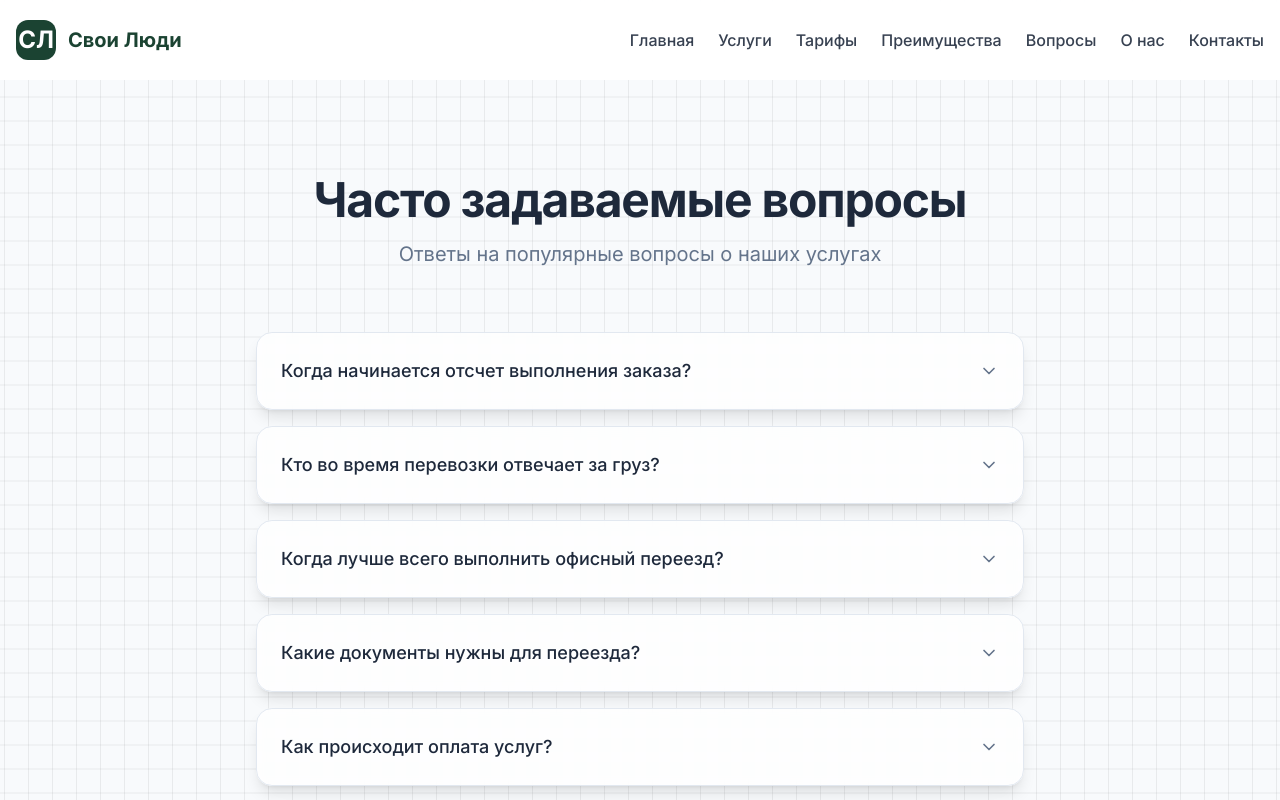
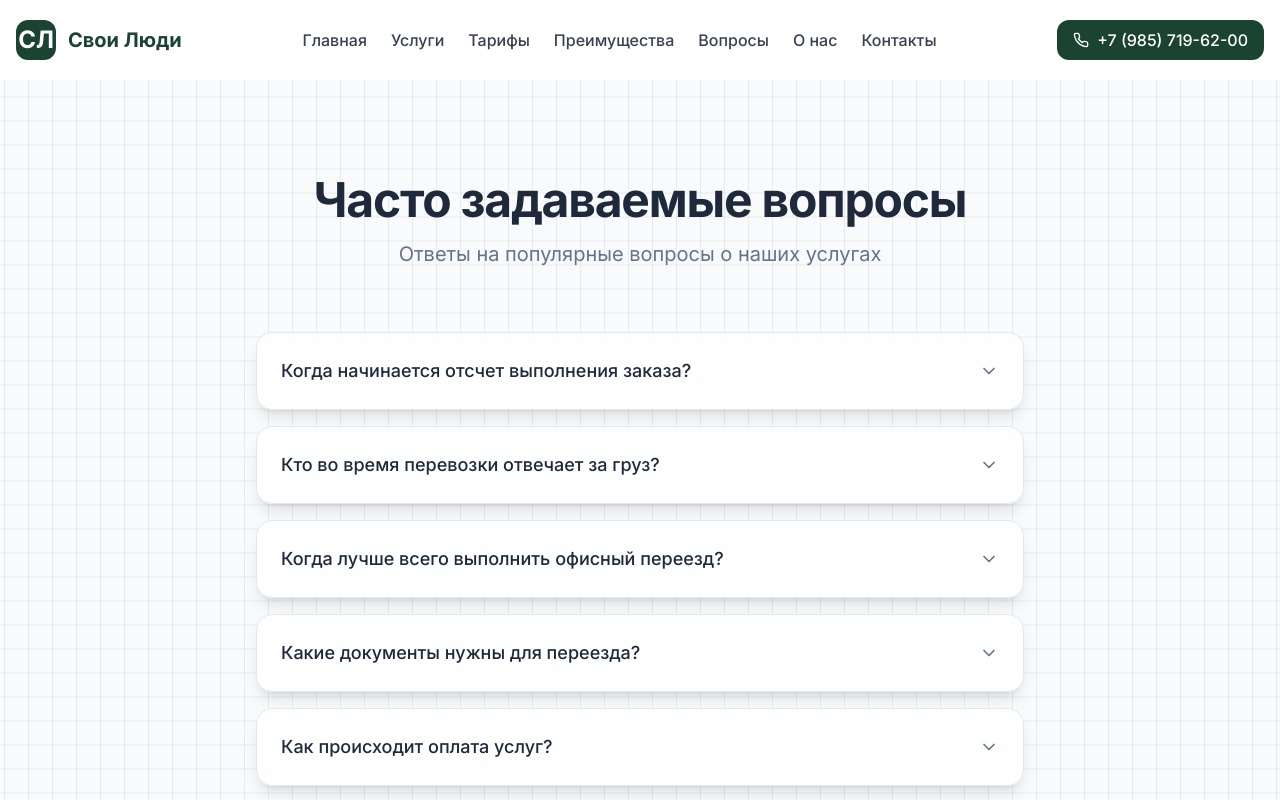
Before and after one commit to lesha358/svoiludi, a Next.js app: page /faq in a window 1280 px wide. Shown: the top 800 px of the page. Built offline with nearby package versions, Linux system fonts and the light colour scheme.

Commit message:
Изменена анимация подчеркивания в меню на мгновенное появление

```diff
--- a/src/components/layout/Header.tsx
+++ b/src/components/layout/Header.tsx
@@ -2,7 +2,8 @@
 
 import { useState, useEffect } from 'react'
 import Link from 'next/link'
-import { Menu, X, Users } from 'lucide-react'
+import { Menu, X, Phone } from 'lucide-react'
+import { Button } from '@/components/ui/button'
 
 export function Header() {
   const [isMenuOpen, setIsMenuOpen] = useState(false)
@@ -52,18 +53,35 @@ export function Header() {
               <Link
                 key={item.href}
                 href={item.href}
-                className={`text-base font-medium transition-colors ${
-                  isScrolled ? 'text-gray-700 hover:text-primary' : 'text-gray-700 hover:text-primary'
+                className={`text-base font-medium relative group ${
+                  isScrolled ? 'text-gray-700' : 'text-gray-700'
                 }`}
               >
                 {item.label}
+                <span className="absolute bottom-0 left-0 w-full h-0.5 bg-primary opacity-0 group-hover:opacity-100"></span>
               </Link>
             ))}
           </nav>
 
+          {/* Call Button - Desktop */}
+          <a
+            href="tel:+79857196200"
+            className="hidden md:inline-flex items-center gap-2 bg-primary text-white px-4 py-2 rounded-lg font-medium hover:bg-primary/90 transition-colors"
+          >
+            <Phone className="w-4 h-4" />
+            +7 (985) 719-62-00
+          </a>
+
           {/* Mobile Menu Button */}
+          <div className="md:hidden flex items-center gap-4">
+            <a
+              href="tel:+79857196200"
+              className="inline-flex items-center justify-center w-10 h-10 bg-primary text-white rounded-lg hover:bg-primary/90 transition-colors"
+            >
+              <Phone className="w-5 h-5" />
+            </a>
             <button
-            className="md:hidden p-2 rounded-lg transition-colors"
+              className="p-2 rounded-lg transition-colors"
               onClick={() => setIsMenuOpen(!isMenuOpen)}
             >
               {isMenuOpen ? (
@@ -72,6 +90,7 @@ export function Header() {
                 <Menu className="h-6 w-6 text-gray-700" />
               )}
             </button>
+          </div>
         </div>
 
         {/* Mobile Navigation */}
```
Lines whose indentation alone changed are shown as unchanged.
